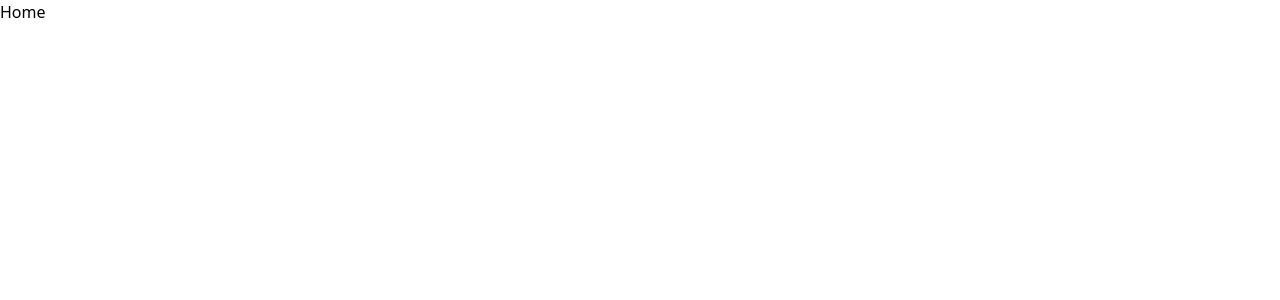
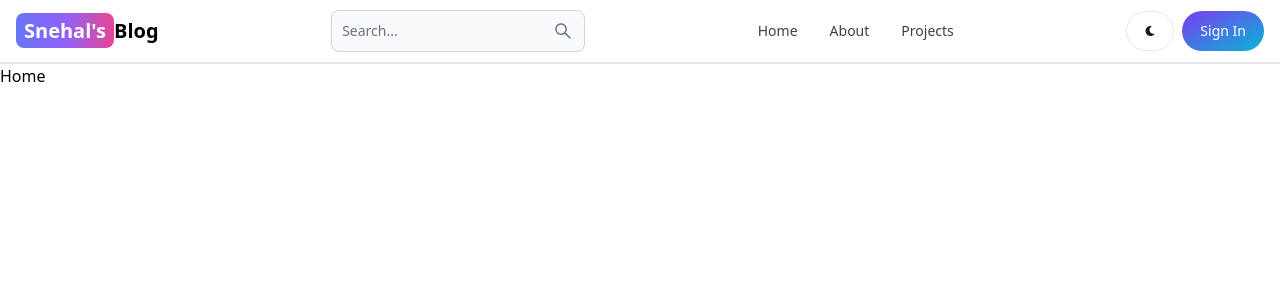
Before and after one commit to snehalsenapati23/mern-blog, a React (Vite) app in the folder client/: page / in a window 1280 px wide. Shown: the top 300 px of the page. Built offline with nearby package versions, Linux system fonts and the light colour scheme.

Commit message:
Created navbar

```diff
--- a/client/package.json
+++ b/client/package.json
@@ -10,8 +10,10 @@
     "preview": "vite preview"
   },
   "dependencies": {
+    "flowbite-react": "^0.7.2",
     "react": "^18.2.0",
     "react-dom": "^18.2.0",
+    "react-icons": "^5.0.1",
     "react-router-dom": "^6.22.1"
   },
   "devDependencies": {
--- a/client/src/App.jsx
+++ b/client/src/App.jsx
@@ -5,9 +5,11 @@
 import Dashboard from "./pages/Dashboard";
 import About from "./pages/About";
 import Projects from "./pages/Projects";
+import Header from "./components/Header";
 function App() {
   return (
     <BrowserRouter>
+      <Header />
       <Routes>
         <Route path="/" element={<Home />} />
         <Route path="/about" element={<About />} />
--- /dev/null
+++ b/client/src/components/Header.jsx
@@ -0,0 +1,55 @@
+import { Button, Navbar, TextInput } from "flowbite-react";
+import { Link, useLocation } from "react-router-dom";
+import { AiOutlineSearch } from "react-icons/ai";
+import { FaMoon } from "react-icons/fa";
+const Header = () => {
+  const path = useLocation();
+  return (
+    <Navbar className="border-b-2">
+      <Link
+        to={"/"}
+        className="self-center whitespace-nowrap text-sm sm:text-xl font-semibold dark:text-white"
+      >
+        <span className="px-2 py-1 bg-gradient-to-r from-indigo-500 via-purple-500 to-pink-500 rounded-lg text-white">
+          Snehal's
+        </span>
+        Blog
+      </Link>
+      <form>
+        <TextInput
+          type="text"
+          placeholder="Search..."
+          rightIcon={AiOutlineSearch}
+          className="hidden lg:inline"
+        />
+      </form>
+      <Button className="w-12 h-10 lg:hidden" color="gray" pill>
+        <AiOutlineSearch />
+      </Button>
+      <div className="flex gap-2 md:order-2">
+        <Button className="w-12 h-10 hidden lg:inline" color="gray" pill>
+          <FaMoon />
+        </Button>
+        <Link>
+          <Button gradientDuoTone="purpleToBlue" pill>
+            Sign In
+          </Button>
+        </Link>
+        <Navbar.Toggle />
+      </div>
+      <Navbar.Collapse>
+        <Navbar.Link active={path === "/"} as={"div"}>
+          <Link to={"/"}>Home</Link>
+        </Navbar.Link>
+        <Navbar.Link active={path === "/about"} as={"div"}>
+          <Link to={"/about"}>About</Link>
+        </Navbar.Link>
+        <Navbar.Link active={path === "/projects"} as={"div"}>
+          <Link to={"/projects"}>Projects</Link>
+        </Navbar.Link>
+      </Navbar.Collapse>
+    </Navbar>
+  );
+};
+
+export default Header;
--- a/client/tailwind.config.js
+++ b/client/tailwind.config.js
@@ -1,8 +1,13 @@
 /** @type {import('tailwindcss').Config} */
 export default {
-  content: ["./index.html", "./src/**/*.{js,ts,jsx,tsx}"],
+  content: [
+    "./index.html",
+    "./src/**/*.{js,ts,jsx,tsx}",
+    "node_modules/flowbite-react/lib/esm/**/*.js",
+  ],
+
   theme: {
     extend: {},
   },
-  plugins: [],
+  plugins: [require("flowbite/plugin")],
 };
```
Also changed, not shown: 1 other file (tests, documents, lock files or other folders).
